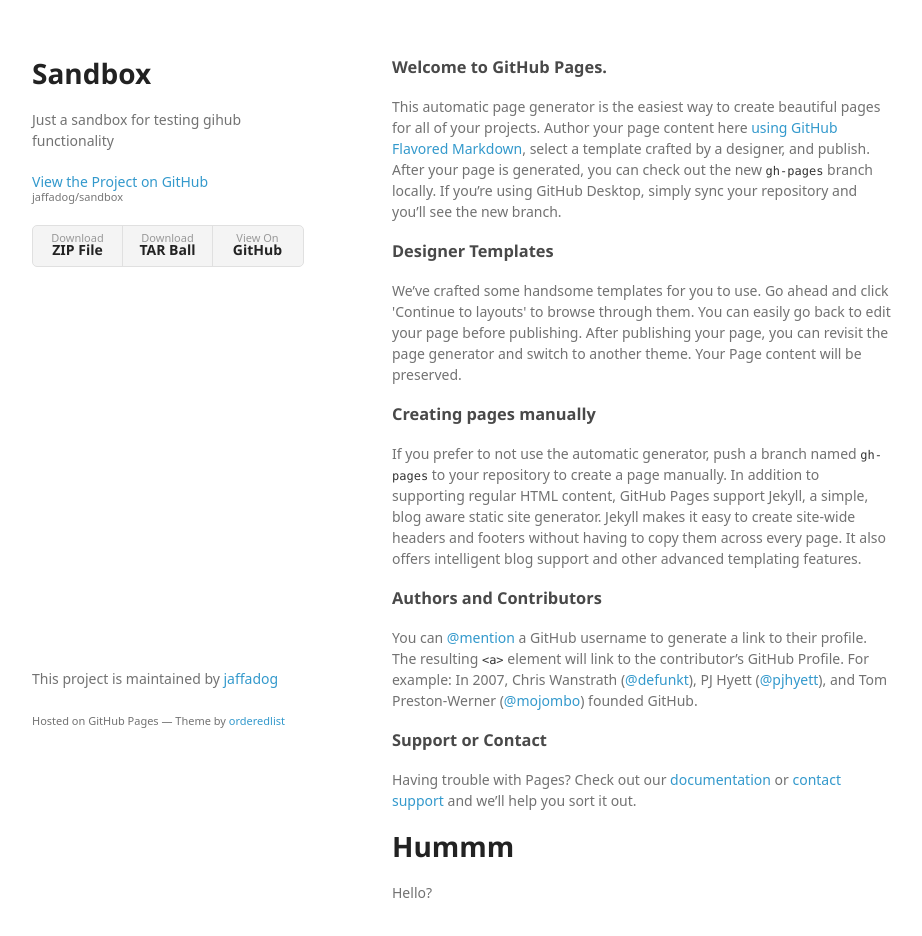
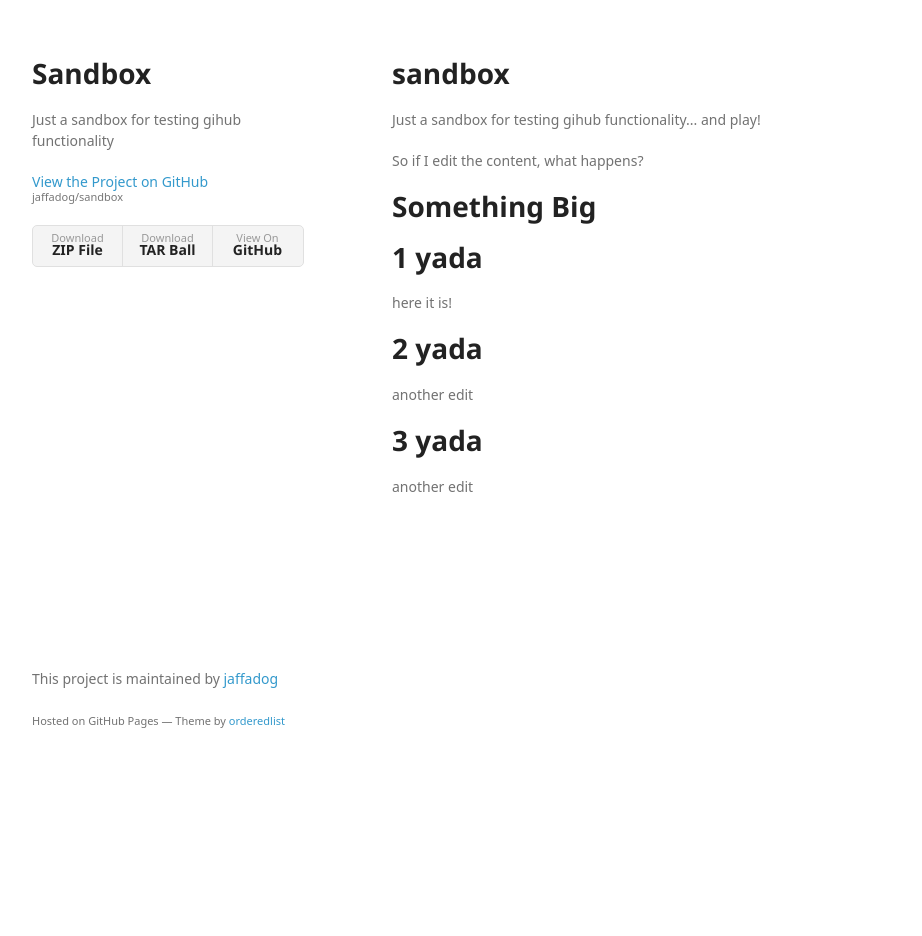
Before and after one commit to jaffadog/sandbox, a plain HTML site: page index.html in a window 1280 px wide. Shown: the whole page, without its empty margins (178-1100 px from the left). After the commit the page ends 800 px from the top, so only its background shows below. Drawn offline with Linux system fonts and the light colour scheme; a web font is replaced by a local one.

```diff
--- a/index.html
+++ b/index.html
@@ -28,35 +28,30 @@
         </ul>
       </header>
       <section>
-        <h3>
-<a id="welcome-to-github-pages" class="anchor" href="#welcome-to-github-pages" aria-hidden="true"><span aria-hidden="true" class="octicon octicon-link"></span></a>Welcome to GitHub Pages.</h3>
+        <h1>
+<a id="sandbox" class="anchor" href="#sandbox" aria-hidden="true"><span aria-hidden="true" class="octicon octicon-link"></span></a>sandbox</h1>
 
-<p>This automatic page generator is the easiest way to create beautiful pages for all of your projects. Author your page content here <a href="https://guides.github.com/features/mastering-markdown/">using GitHub Flavored Markdown</a>, select a template crafted by a designer, and publish. After your page is generated, you can check out the new <code>gh-pages</code> branch locally. If you’re using GitHub Desktop, simply sync your repository and you’ll see the new branch.</p>
+<p>Just a sandbox for testing gihub functionality... and play!</p>
 
-<h3>
-<a id="designer-templates" class="anchor" href="#designer-templates" aria-hidden="true"><span aria-hidden="true" class="octicon octicon-link"></span></a>Designer Templates</h3>
-
-<p>We’ve crafted some handsome templates for you to use. Go ahead and click 'Continue to layouts' to browse through them. You can easily go back to edit your page before publishing. After publishing your page, you can revisit the page generator and switch to another theme. Your Page content will be preserved.</p>
-
-<h3>
-<a id="creating-pages-manually" class="anchor" href="#creating-pages-manually" aria-hidden="true"><span aria-hidden="true" class="octicon octicon-link"></span></a>Creating pages manually</h3>
-
-<p>If you prefer to not use the automatic generator, push a branch named <code>gh-pages</code> to your repository to create a page manually. In addition to supporting regular HTML content, GitHub Pages support Jekyll, a simple, blog aware static site generator. Jekyll makes it easy to create site-wide headers and footers without having to copy them across every page. It also offers intelligent blog support and other advanced templating features.</p>
-
-<h3>
-<a id="authors-and-contributors" class="anchor" href="#authors-and-contributors" aria-hidden="true"><span aria-hidden="true" class="octicon octicon-link"></span></a>Authors and Contributors</h3>
-
-<p>You can <a href="https://help.github.com/articles/basic-writing-and-formatting-syntax/#mentioning-users-and-teams" class="user-mention">@mention</a> a GitHub username to generate a link to their profile. The resulting <code>&lt;a&gt;</code> element will link to the contributor’s GitHub Profile. For example: In 2007, Chris Wanstrath (<a href="https://github.com/defunkt" class="user-mention">@defunkt</a>), PJ Hyett (<a href="https://github.com/pjhyett" class="user-mention">@pjhyett</a>), and Tom Preston-Werner (<a href="https://github.com/mojombo" class="user-mention">@mojombo</a>) founded GitHub.</p>
-
-<h3>
-<a id="support-or-contact" class="anchor" href="#support-or-contact" aria-hidden="true"><span aria-hidden="true" class="octicon octicon-link"></span></a>Support or Contact</h3>
-
-<p>Having trouble with Pages? Check out our <a href="https://help.github.com/pages">documentation</a> or <a href="https://github.com/contact">contact support</a> and we’ll help you sort it out.</p>
+<p>So if I edit the content, what happens?</p>
 
 <h1>
-<a id="hummm" class="anchor" href="#hummm" aria-hidden="true"><span aria-hidden="true" class="octicon octicon-link"></span></a>Hummm</h1>
+<a id="something-big" class="anchor" href="#something-big" aria-hidden="true"><span aria-hidden="true" class="octicon octicon-link"></span></a>Something Big</h1>
 
-<p>Hello?</p>
+<h1>
+<a id="1-yada" class="anchor" href="#1-yada" aria-hidden="true"><span aria-hidden="true" class="octicon octicon-link"></span></a>1 yada</h1>
+
+<p>here it is!</p>
+
+<h1>
+<a id="2-yada" class="anchor" href="#2-yada" aria-hidden="true"><span aria-hidden="true" class="octicon octicon-link"></span></a>2 yada</h1>
+
+<p>another edit</p>
+
+<h1>
+<a id="3-yada" class="anchor" href="#3-yada" aria-hidden="true"><span aria-hidden="true" class="octicon octicon-link"></span></a>3 yada</h1>
+
+<p>another edit</p>
       </section>
       <footer>
         <p>This project is maintained by <a href="https://github.com/jaffadog">jaffadog</a></p>
```
Also changed, not shown: params.json (+1 -1 lines).
